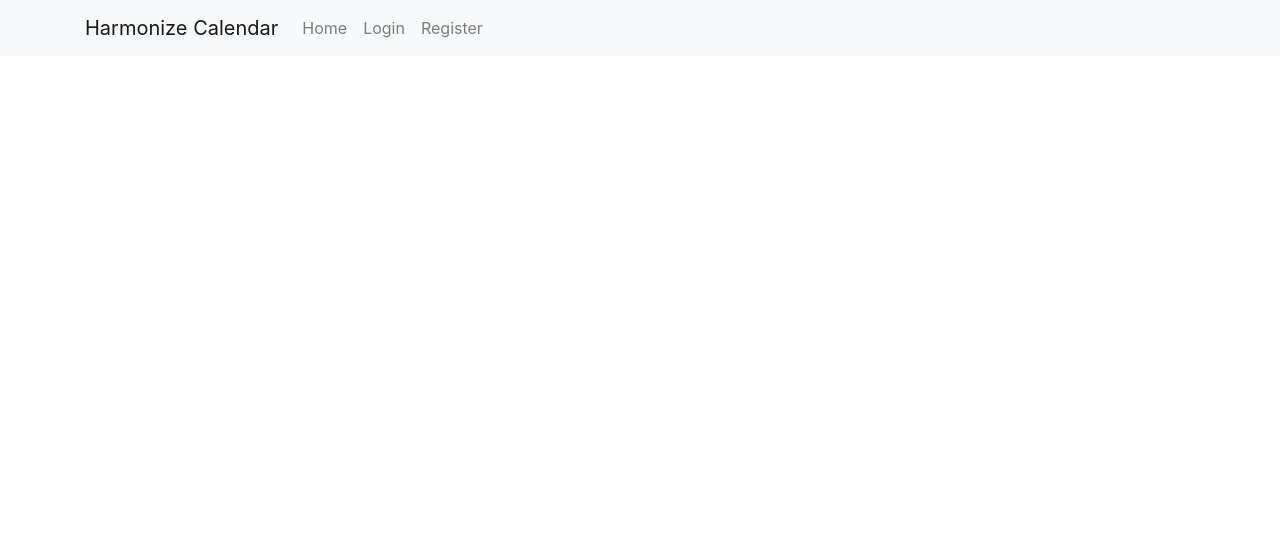
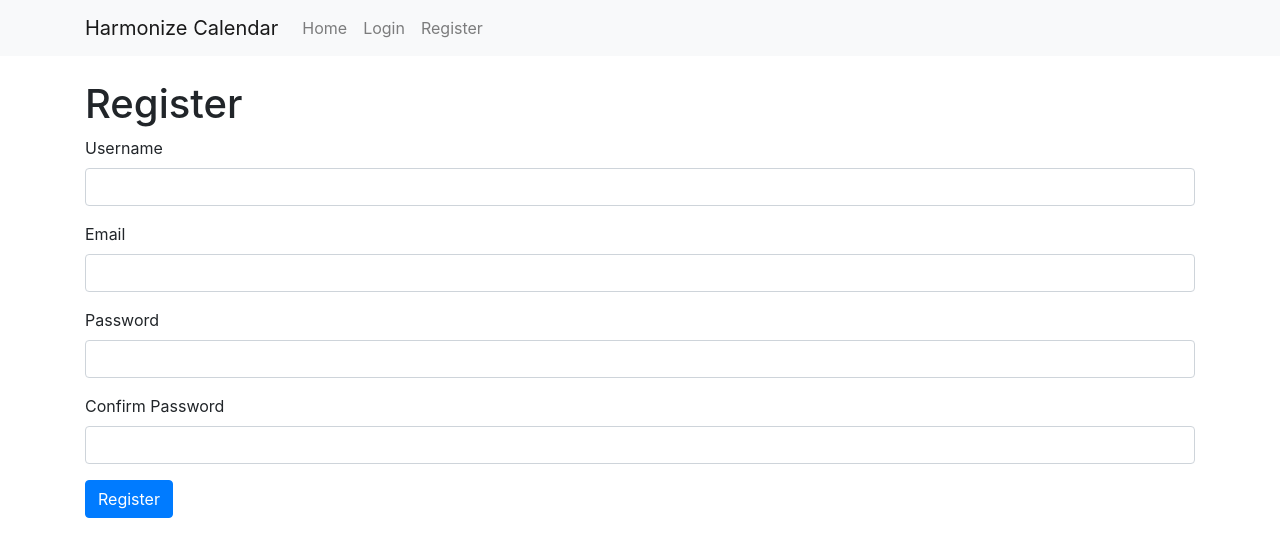
Before and after one commit to LionelWise77/harmonize-frontend, a React (Create React App) app: page /register in a window 1280 px wide. Shown: the top 556 px of the page. Built offline with nearby package versions, Linux system fonts and the light colour scheme.

Commit message:
added , files, login, logout ,Register, CreateTasks

```diff
--- a/src/App.js
+++ b/src/App.js
@@ -1,15 +1,10 @@
 import React, { useState } from "react";
-import {
-  BrowserRouter as Router,
-  Route,
-  Switch,
-  Redirect,
-} from "react-router-dom";
+import { BrowserRouter as Router, Route, Switch } from "react-router-dom";
 import Header from "./components/Header";
 import Login from "./pages/Login";
 import Logout from "./pages/Logout";
 import Tasks from "./pages/Tasks";
-import Home from "./pages/Home";
+import Register from "./pages/Register";
 
 function App() {
   const [auth, setAuth] = useState(!!localStorage.getItem("access_token"));
@@ -19,24 +14,24 @@ function App() {
       <Header auth={auth} />
       <Switch>
         <Route exact path="/">
-          <Home />
+          <h1>Welcome to Harmonize Calendar</h1>
         </Route>
         <Route path="/login">
-          {!auth ? <Login setAuth={setAuth} /> : <Redirect to="/" />}
+          <Login setAuth={setAuth} />
         </Route>
         <Route path="/logout">
-          {auth ? <Logout setAuth={setAuth} /> : <Redirect to="/login" />}
-        </Route>
-        <Route path="/tasks">
-          {auth ? <Tasks /> : <Redirect to="/login" />}
+          <Logout setAuth={setAuth} />
         </Route>
         <Route path="/register">
-          {auth ? <Tasks /> : <Redirect to="/register" />}
+          {" "}
+          {/* Agrega esta ruta */}
+          <Register />
         </Route>
-        <Route path="/create-task">
-          {auth ? <Tasks /> : <Redirect to="/CreateTasks" />}
-        </Route>
-
+        {auth && (
+          <Route path="/tasks">
+            <Tasks />
+          </Route>
+        )}
         <Route>
           <h1>404 - Page Not Found</h1>
         </Route>
--- a/src/api/axiosDefaults.js
+++ b/src/api/axiosDefaults.js
@@ -5,7 +5,20 @@ axios.defaults.baseURL =
 
 /*axios.defaults.baseURL =
   "https://8000-lionelwise7-harmonizeba-ejchihmxc4o.ws.codeinstitute-ide.net/api/";*/
-axios.defaults.headers.post["Content-Type"] = "multipart/form-data";
+axios.defaults.headers.post["Content-Type"] = "application/json";
 axios.defaults.withCredentials = true;
 
+axios.interceptors.request.use(
+  (config) => {
+    const token = localStorage.getItem("access_token");
+    if (token) {
+      config.headers["Authorization"] = `Bearer ${token}`;
+    }
+    return config;
+  },
+  (error) => {
+    return Promise.reject(error);
+  }
+);
+
 export default axios;
--- a/src/pages/Login.js
+++ b/src/pages/Login.js
@@ -1,10 +1,12 @@
 import React, { useState } from "react";
+import { useHistory } from "react-router-dom";
 import axios from "../api/axiosDefaults";
 
 function Login({ setAuth }) {
   const [username, setUsername] = useState("");
   const [password, setPassword] = useState("");
   const [error, setError] = useState(null);
+  const history = useHistory();
 
   const handleSubmit = (e) => {
     e.preventDefault();
@@ -14,6 +16,7 @@ function Login({ setAuth }) {
         localStorage.setItem("access_token", response.data.access);
         localStorage.setItem("refresh_token", response.data.refresh);
         setAuth(true);
+        history.push("/tasks"); // Redirige a la página de tareas
       })
       .catch((err) => {
         console.error(err);
@@ -34,7 +37,6 @@ function Login({ setAuth }) {
             className="form-control"
             value={username}
             onChange={(e) => setUsername(e.target.value)}
-            autoComplete="username"
             required
           />
         </div>
@@ -46,7 +48,6 @@ function Login({ setAuth }) {
             className="form-control"
             value={password}
             onChange={(e) => setPassword(e.target.value)}
-            autoComplete="current-password"
             required
           />
         </div>
--- a/src/pages/Logout.js
+++ b/src/pages/Logout.js
@@ -1,10 +1,14 @@
 import React from "react";
+import { useHistory } from "react-router-dom";
 
 function Logout({ setAuth }) {
+  const history = useHistory();
+
   const handleLogout = () => {
     localStorage.removeItem("access_token");
     localStorage.removeItem("refresh_token");
     setAuth(false);
+    history.push("/"); // Redirige al Home
   };
 
   return (
--- a/src/pages/Register.js
+++ b/src/pages/Register.js
@@ -1,33 +1,55 @@
 import React, { useState } from "react";
 import axios from "../api/axiosDefaults";
 
-function Register() {
-  const [username, setUsername] = useState("");
-  const [password, setPassword] = useState("");
-  const [confirmPassword, setConfirmPassword] = useState("");
+function Register({ setAuth }) {
+  const [formData, setFormData] = useState({
+    username: "",
+    email: "",
+    password1: "",
+    password2: "",
+  });
   const [error, setError] = useState(null);
   const [success, setSuccess] = useState(false);
 
+  const handleChange = (e) => {
+    setFormData({
+      ...formData,
+      [e.target.name]: e.target.value,
+    });
+  };
+
   const handleSubmit = (e) => {
     e.preventDefault();
+    setError(null);
 
-    if (password !== confirmPassword) {
-      setError("Passwords do not match.");
-      return;
-    }
-
+    // Step 1: Register the user
     axios
-      .post("dj-rest-auth/registration/", {
-        username: username,
-        password1: password,
-        password2: confirmPassword,
-      })
+      .post("dj-rest-auth/registration/", formData)
       .then((response) => {
         setSuccess(true);
-        setError(null);
+        console.log("User registered successfully:", response.data);
+
+        // Step 2: Automatically log in the user after successful registration
+        axios
+          .post("dj-rest-auth/login/", {
+            username: formData.username,
+            password: formData.password1,
+          })
+          .then((loginResponse) => {
+            // Save tokens to localStorage
+            localStorage.setItem("access_token", loginResponse.data.access);
+            localStorage.setItem("refresh_token", loginResponse.data.refresh);
+            setAuth(true); // Update auth state
+          })
+          .catch((loginError) => {
+            console.error("Login failed after registration:", loginError);
+            setError(
+              "Registration successful, but login failed. Please log in manually."
+            );
+          });
       })
       .catch((err) => {
-        console.error(err.response.data);
+        console.error(err);
         setError("Registration failed. Please try again.");
       });
   };
@@ -35,7 +57,7 @@ function Register() {
   return (
     <div className="container mt-4">
       <h1>Register</h1>
-      {success && <p className="text-success">Registration successful!</p>}
+      {success && <p className="text-success">Account created successfully!</p>}
       {error && <p className="text-danger">{error}</p>}
       <form onSubmit={handleSubmit}>
         <div className="form-group">
@@ -43,31 +65,46 @@ function Register() {
           <input
             type="text"
             id="username"
+            name="username"
             className="form-control"
-            value={username}
-            onChange={(e) => setUsername(e.target.value)}
+            value={formData.username}
+            onChange={handleChange}
             required
           />
         </div>
         <div className="form-group">
-          <label htmlFor="password">Password</label>
+          <label htmlFor="email">Email</label>
           <input
-            type="password"
-            id="password"
+            type="email"
+            id="email"
+            name="email"
             className="form-control"
-            value={password}
-            onChange={(e) => setPassword(e.target.value)}
+            value={formData.email}
+            onChange={handleChange}
             required
           />
         </div>
         <div className="form-group">
-          <label htmlFor="confirmPassword">Confirm Password</label>
+          <label htmlFor="password1">Password</label>
           <input
             type="password"
-            id="confirmPassword"
+            id="password1"
+            name="password1"
             className="form-control"
-            value={confirmPassword}
-            onChange={(e) => setConfirmPassword(e.target.value)}
+            value={formData.password1}
+            onChange={handleChange}
+            required
+          />
+        </div>
+        <div className="form-group">
+          <label htmlFor="password2">Confirm Password</label>
+          <input
+            type="password"
+            id="password2"
+            name="password2"
+            className="form-control"
+            value={formData.password2}
+            onChange={handleChange}
             required
           />
         </div>
--- a/src/pages/Tasks.js
+++ b/src/pages/Tasks.js
@@ -34,7 +34,7 @@ function Tasks() {
   if (error) {
     return <p className="text-danger">{error}</p>;
   }
-  console.log(tasks);
+
   return (
     <div className="container mt-4">
       <h1>Tasks</h1>
```
Also changed, not shown: src/pages/CreateTasks.js (+6 -38 lines).
